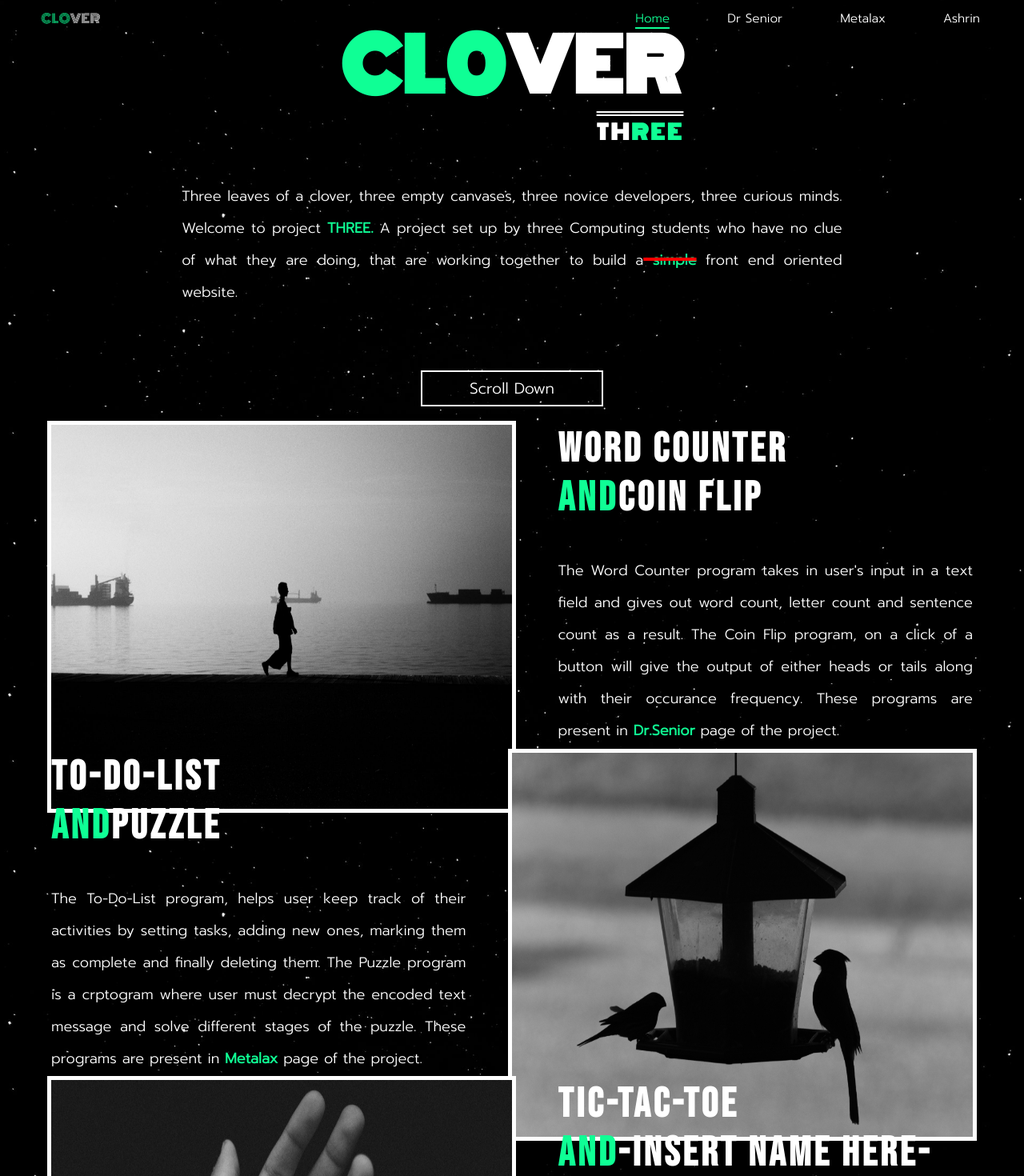
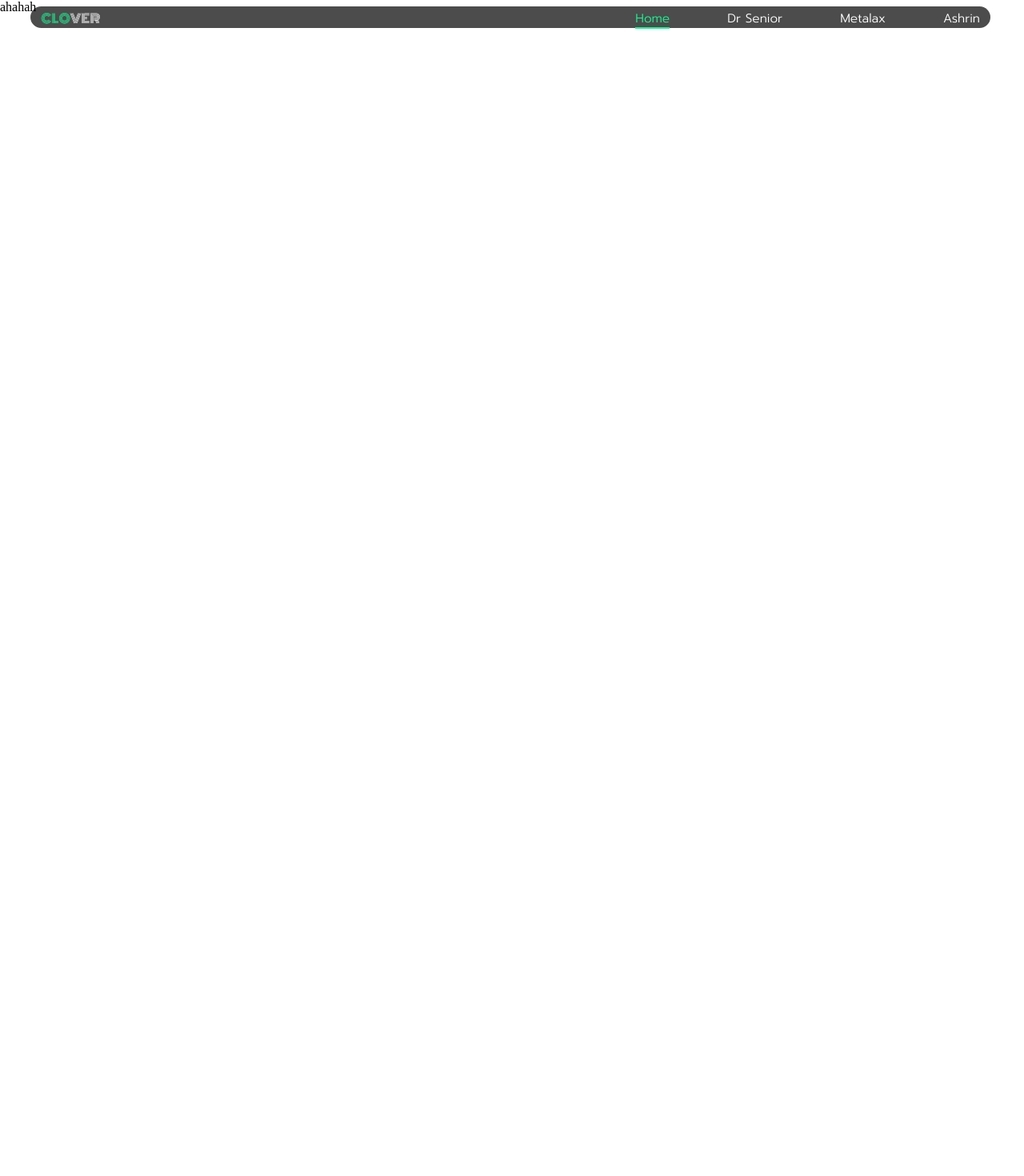
Before and after one commit to Metalax0/Clover.Three-reactjs, a React (Create React App) app: page /ashrin in a window 1280 px wide. Shown: the top 1470 px of the page at 80% size. After the commit the page ends 800 px from the top, so only its background shows below. Built offline with nearby package versions, Linux system fonts and the light colour scheme; a web font is replaced by a local one.

Commit message:
added routing

```diff
--- a/src/App.js
+++ b/src/App.js
@@ -1,21 +1,20 @@
-import MainContainer from "./Sampanna/MainContainer";
-import HomeTodoLeft from "./Sampanna/Home_TODO_Left";
-import HomeTodoRight from "./Sampanna/Home_TODO_right";
-import HomePageContent from "./Avash/HomePageContent";
-import Home_WCounter_Left from "./Avash/Home_WCounter_Left";
-import Home_WCounter_Right from "./Avash/Home_WCounter_Right";
-import Home_tic_tac_left from "./Ashrin/HOME_TICTAC_LEFT/Index";
-import Home_tic_tac_right from "./Ashrin/HOME_TICTAC_RIGHT/Index";
+import Content from "./Content";
 import Navigation from "./Ashrin/Navigation/Index";
+import {Route,Routes} from 'react-router-dom';
+import TicTacToe from "./Ashrin/TicTacToe/Index";
+const App = () =>{
 
-const App = () =>{
   return (
     <div className="App">
-      <Navigation />
-      <HomePageContent />
-      <MainContainer left_content = {<Home_WCounter_Left />} right_content = {<Home_WCounter_Right />} />
-      <MainContainer left_content = {<HomeTodoLeft />} right_content = {<HomeTodoRight />} />
-      <MainContainer left_content = {<Home_tic_tac_right/>} right_content = {<Home_tic_tac_left/>} />
+      <Navigation>
+        <Routes>
+          <Route path="/" element={<Content />}></Route>
+          {/* <Route path="/metal" element={<Notfound />}></Route>
+          <Route path="/avash" element={<NotFound />}></Route> */}
+          <Route path="/ashrin" element={<TicTacToe />}></Route>
+       </Routes>
+      </Navigation>
+
     </div>
   );
 }
--- a/src/Ashrin/Navigation/Index.js
+++ b/src/Ashrin/Navigation/Index.js
@@ -1,7 +1,6 @@
 import React from 'react';
 import {Link,Route,Routes} from 'react-router-dom';
-import TicTacToe from '../TicTacToe/Index';
-function Navigation() {
+function Navigation(props) {
   return (<div>
      <nav className="flex-navbar">
             {/* <!-- NavBar Logo --> */}
@@ -16,33 +15,27 @@ function Navigation() {
             <div className="flex-navmenu">
                 {/* <!-- Navigation Bar Menu Item 1 --> */}
                 <div>
-                    < Link to="/" className = "active_menu"> Home </Link>
+                    < Link to='/' className = "active_menu"> Home </Link>
                 </div>
 
                 {/* <!-- Navigation Bar Menu Item 2 --> */}
                 <div>
-                    <Link to="avash"> Dr Senior </Link>
+                    <Link to='/avash'> Dr Senior </Link>
                 </div>
 
                 {/* <!-- Navigation Bar Menu Item 3 --> */}
                 <div>
-                    <Link to="sampanna"> Metalax </Link>
+                    <Link to='/sampanna'> Metalax </Link>
                 </div>
 
                 {/* <!-- Navigation Bar Menu Item 4 --> */}
                 <div>
-                    <Link to="ashrin"> Ashrin </Link>
+                    <Link to='/ashrin'> Ashrin </Link>
                 </div>
 
             </div>
         </nav>
-        {/* <Routes>
-          <Route path="/" element={<App />}></Route>
-          <Route path="metal" element={<Notfound />}></Route>
-          <Route path="avash" element={<NotFound />}></Route>
-          <Route path="ashrin" element={<TicTacToe />}></Route>
-        </Routes> */}
-
+        {props.children}
   </div>);
 }
 
--- a/src/Ashrin/TicTacToe/Index.js
+++ b/src/Ashrin/TicTacToe/Index.js
@@ -1,7 +1,7 @@
 import React from 'react';
 function TicTacToe() {
   return (<div>
-      <h1>ahahah</h1>
+      <p>ahahah</p>
   </div>);
 }
 
--- /dev/null
+++ b/src/Content.js
@@ -0,0 +1,19 @@
+import React from 'react';
+import MainContainer from './Sampanna/MainContainer';
+import HomeTodoLeft from "./Sampanna/Home_TODO_Left";
+import HomeTodoRight from "./Sampanna/Home_TODO_right";
+import HomePageContent from "./Avash/HomePageContent";
+import Home_WCounter_Left from "./Avash/Home_WCounter_Left";
+import Home_WCounter_Right from "./Avash/Home_WCounter_Right";
+import Home_tic_tac_left from "./Ashrin/HOME_TICTAC_LEFT/Index";
+import Home_tic_tac_right from "./Ashrin/HOME_TICTAC_RIGHT/Index";
+function Content() {
+  return <div>
+      <HomePageContent />
+      <MainContainer left_content = {<Home_WCounter_Left />} right_content = {<Home_WCounter_Right />} />
+      <MainContainer left_content = {<HomeTodoLeft />} right_content = {<HomeTodoRight />} />
+      <MainContainer left_content = {<Home_tic_tac_right/>} right_content = {<Home_tic_tac_left/>} />
+  </div>;
+}
+
+export default Content;
```
